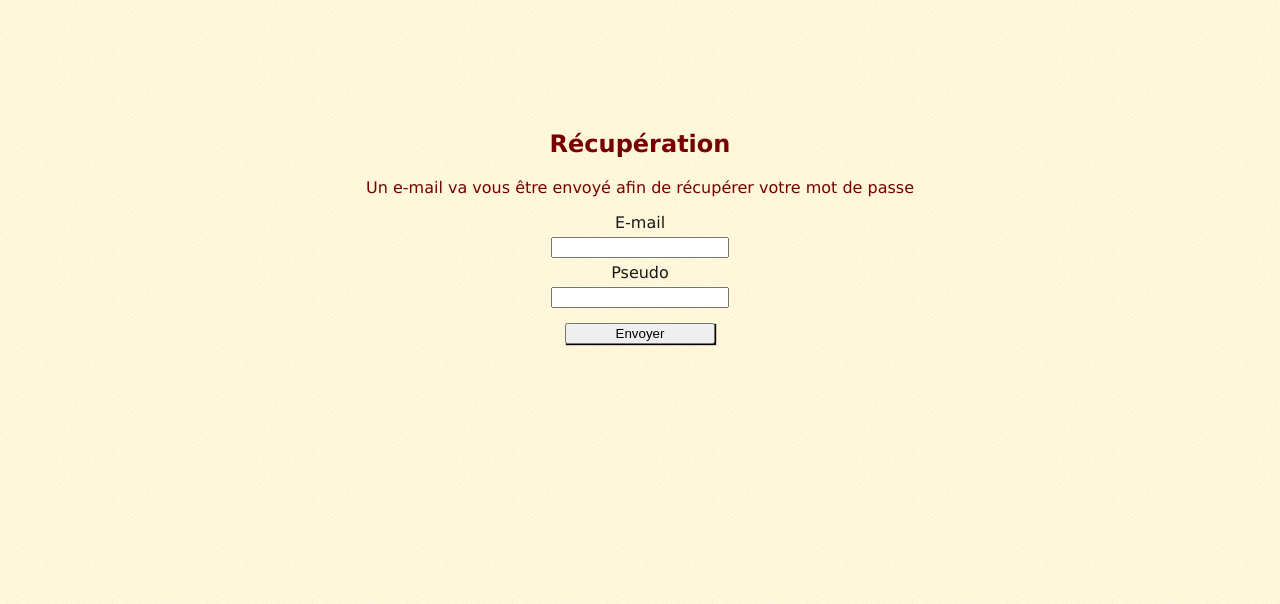
After one commit to Red-Phoenixx/forum_nbd, a PHP site: page /vue/user/password_reset.php in a window 1280 px wide. The commit adds this page. Shown: the top 604 px of the page. Run offline with PHP 8.4, Linux system fonts and the light colour scheme; a stand-in replaces the project's code that opens the database connection.

Commit message:
New : Récupération mot de passe (In progress)

```diff
--- a/vue/user/auth.php
+++ b/vue/user/auth.php
@@ -26,7 +26,7 @@
                 <br />
                 <input type="submit" id="submit" value="Connexion" />
                 <br />
-                <a href="recup_password.php">Mot de passe oublié ?</a>
+                <a href="password_reset.php">Mot de passe oublié ?</a>
             </form>
         </div>
     </div>
--- /dev/null
+++ b/vue/user/password_reset.php
@@ -0,0 +1,31 @@
+<!DOCTYPE html>
+<html>
+
+<head>
+    <title>Récupération mot de passe</title>
+    <meta charset="utf-8" />
+    <link rel="stylesheet" href="../all.css" />
+    <link rel="stylesheet" href="style.css" />
+</head>
+
+<body>
+    <div id="bloc_page">
+        <div id="formulaire">
+            <h2>Récupération</h2>
+            <p>Un e-mail va vous être envoyé afin de récupérer votre mot de passe</p>
+            <form method="post">
+                <label for="pseudo">E-mail</label>
+                <br />
+                <input type="text" id="email" name="email" autocomplete="off" required/>
+                <br />
+                <label for="pass">Pseudo</label>
+                <br />
+                <input type="text" id="pseudo" name="pseudo" autocomplete="off" required/>
+                <br />
+                <input type="submit" id="submit" value="Envoyer" />
+            </form>
+        </div>
+    </div>
+</body>
+
+</html>
--- a/vue/user/style.css
+++ b/vue/user/style.css
@@ -15,7 +15,8 @@
 
 /* Titre */
 
-h2 {
+h2,
+p {
     text-align: center;
     color: #760001;
 }
@@ -43,7 +44,8 @@ input[type=submit] {
 
 #pseudo,
 #pass,
-#check_pseudo {
+#check_pseudo,
+#email {
     margin: 5px;
 }
 
```
